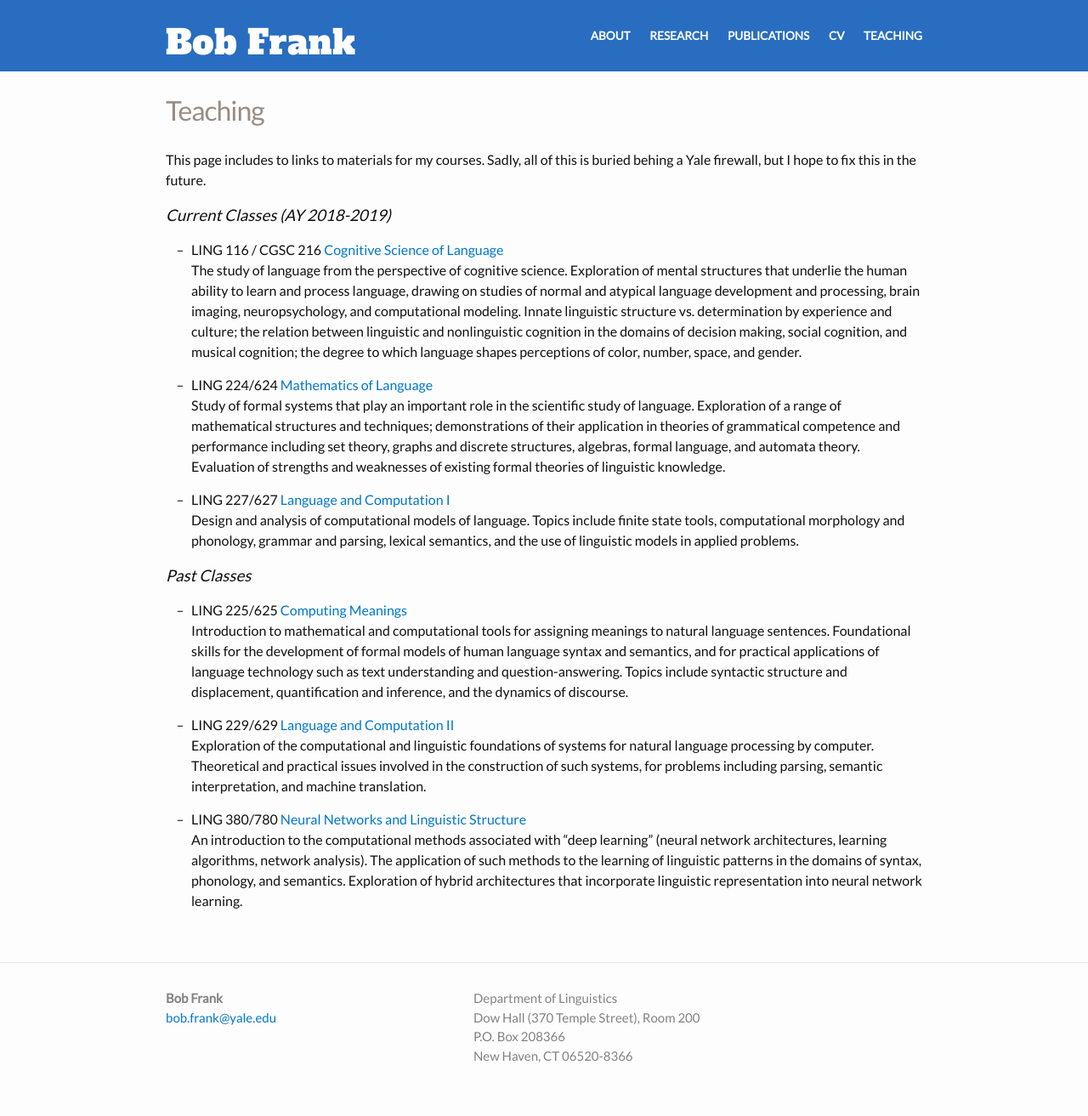
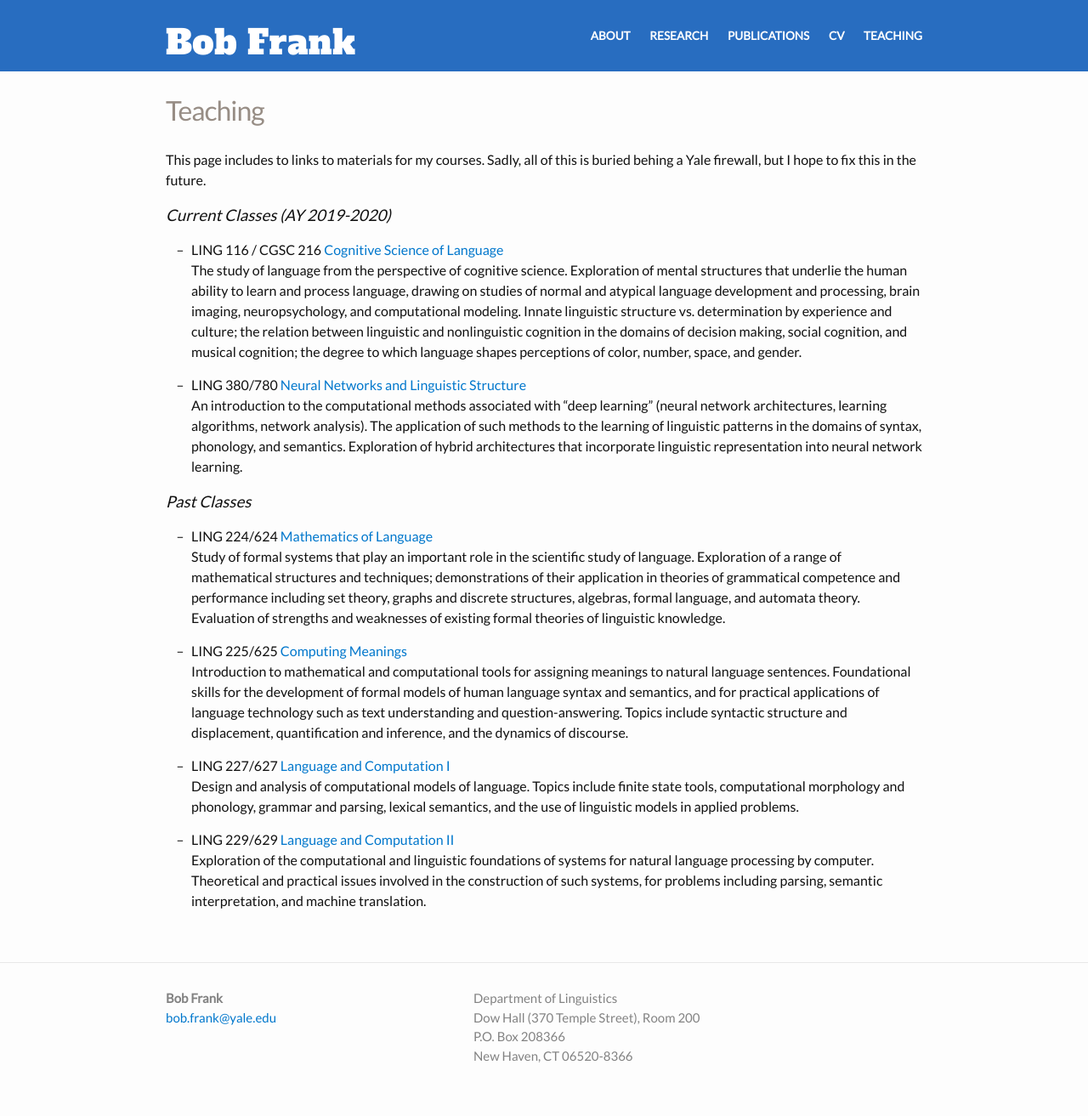
Before and after one commit to bobfrank1/bobfrank1.github.io, a Jekyll site: the page built from teaching.md, in a window 1280 px wide. Shown: the whole page at 85% size. Built offline with Jekyll 4.4.1, drawn with Linux system fonts in a browser that asks for light colours; some web fonts are replaced; some of the changed lines change nothing that is shown.

Commit message:
teaching update

```diff
--- a/teaching.md
+++ b/teaching.md
@@ -8,18 +8,32 @@ This page includes to links to materials for my courses. Sadly, all of
 this is buried behing a Yale firewall, but I hope to fix this in the future.
 
 
-### Current Classes (AY 2018-2019)
+### Current Classes (AY 2019-2020)
 
 - LING 116 / CGSC 216
-[Cognitive Science of Language](https://yale.instructure.com/courses/35639)
+[Cognitive Science of Language](https://yale.instructure.com/courses/54501)
 <br>
 The study of language from the perspective of cognitive science. Exploration of mental structures that underlie the human ability to learn and process language, drawing on studies of normal and atypical language development and processing, brain imaging, neuropsychology, and computational modeling. Innate linguistic structure vs. determination by experience and culture; the relation between linguistic and nonlinguistic cognition in the domains of decision making, social cognition, and musical cognition; the degree to which language shapes perceptions of color, number, space, and gender.
 
+- LING 380/780
+[Neural Networks and Linguistic Structure](https://yale.instructure.com/courses/54534)
+<br>
+An introduction to the computational methods associated with "deep learning" (neural network architectures, learning algorithms, network analysis). The application of such methods to the learning of linguistic patterns in the domains of syntax, phonology, and semantics. Exploration of hybrid architectures that incorporate linguistic representation into neural network learning.
+
+
+
+### Past Classes
 
 - LING 224/624
 [Mathematics of Language](https://yale.instructure.com/courses/40421)
 <br>
 Study of formal systems that play an important role in the scientific study of language. Exploration of a range of mathematical structures and techniques; demonstrations of their application in theories of grammatical competence and performance including set theory, graphs and discrete structures, algebras, formal language, and automata theory. Evaluation of strengths and weaknesses of existing formal theories of linguistic knowledge.
+
+
+- LING 225/625
+[Computing Meanings](https://yale.instructure.com/courses/2953)
+<br>
+Introduction to mathematical and computational tools for assigning meanings to natural language sentences. Foundational skills for the development of formal models of human language syntax and semantics, and for practical applications of language technology such as text understanding and question-answering. Topics include syntactic structure and displacement, quantification and inference, and the dynamics of discourse.
 
 - LING 227/627
 [Language and Computation I](https://yale.instructure.com/courses/40422)
@@ -29,19 +43,6 @@ include finite state tools, computational morphology and phonology,
 grammar and parsing, lexical semantics, and the use of linguistic
 models in applied problems.
 
-
-### Past Classes
-
-- LING 225/625
-[Computing Meanings](https://yale.instructure.com/courses/2953)
-<br>
-Introduction to mathematical and computational tools for assigning meanings to natural language sentences. Foundational skills for the development of formal models of human language syntax and semantics, and for practical applications of language technology such as text understanding and question-answering. Topics include syntactic structure and displacement, quantification and inference, and the dynamics of discourse.
-
 - LING 229/629 [Language and Computation II](https://yale.instructure.com/courses/13771/files)
 <br>
 Exploration of the computational and linguistic foundations of systems for natural language processing by computer. Theoretical and practical issues involved in the construction of such systems, for problems including parsing, semantic interpretation, and machine translation.
-
-- LING 380/780
-[Neural Networks and Linguistic Structure](https://yale.instructure.com/courses/35649)
-<br>
-An introduction to the computational methods associated with "deep learning" (neural network architectures, learning algorithms, network analysis). The application of such methods to the learning of linguistic patterns in the domains of syntax, phonology, and semantics. Exploration of hybrid architectures that incorporate linguistic representation into neural network learning.
```
